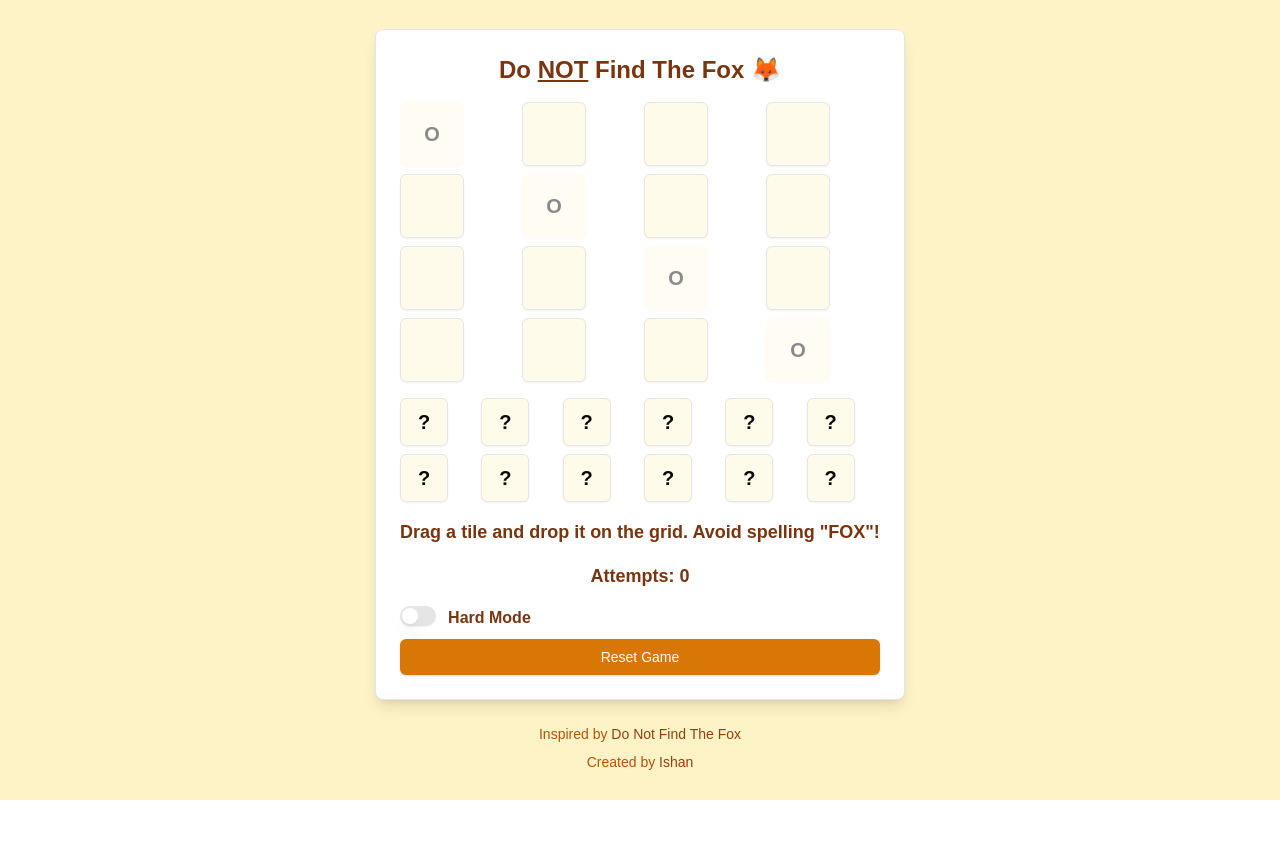
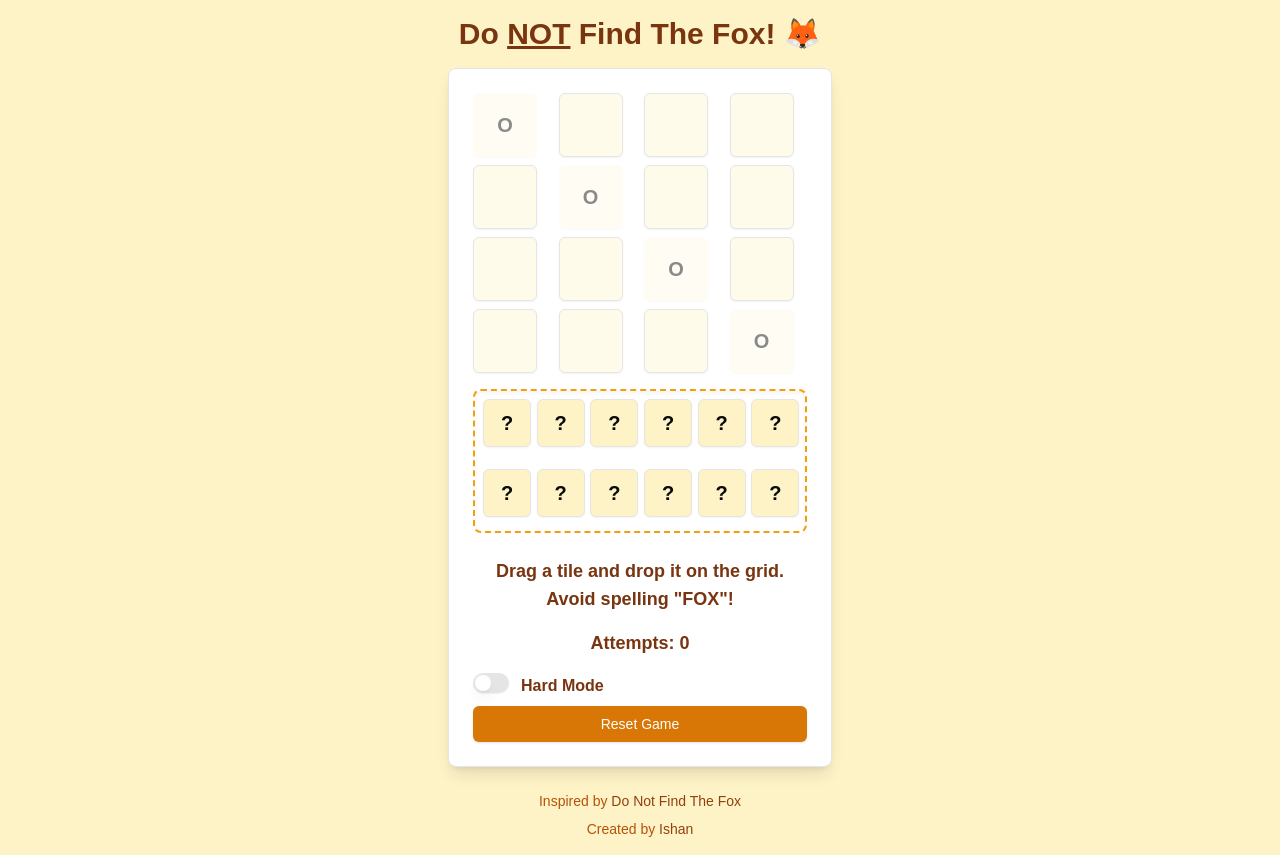
Before and after one commit to sad-pixel/donotfindthefox, a Next.js app: page / in a window 1280 px wide. Before the commit the page ends 800 px from the top, so only its background shows below. Built offline with nearby package versions, Linux system fonts and the light colour scheme.

Commit message:
feat: improve the ui

```diff
--- a/components/game.tsx
+++ b/components/game.tsx
@@ -127,8 +127,8 @@ export default function Game() {
 
   return (
     <div className="flex flex-col items-center justify-center min-h-screen bg-amber-100 p-4">
-      <Card className="p-6 bg-white rounded-lg shadow-lg">
-        <h1 className="text-2xl font-bold mb-4 text-center text-amber-900">Do <span className="underline">NOT</span> Find The Fox 🦊</h1>
+        <h1 className="text-3xl font-bold mb-4 text-center text-amber-900">Do <span className="underline">NOT</span> Find The Fox! 🦊</h1>
+      <Card className="p-6 bg-white rounded-lg shadow-lg w-96">
         <div className="grid grid-cols-4 gap-2 mb-4">
           {grid.map((row, i) =>
             row.map((cell, j) => (
@@ -145,17 +145,17 @@ export default function Game() {
             ))
           )}
         </div>
-        <div className="grid grid-cols-6 gap-2 mb-4">
+        <div className="grid grid-cols-6 gap-4 mb-6 h-36 border-2 pr-4 border-dashed border-amber-500 rounded-lg p-2 shadow-inner">
           {remainingTiles.map((tile, index) => (
             <Button
               key={index}
               draggable
               onDragStart={(e) => handleDragStart(e, index)}
-              className={`w-12 h-12 text-xl font-bold hover:bg-amber-100 transition-colors duration-200 bg-amber-50`}
+              className={`w-12 h-12 text-xl font-bold hover:bg-amber-50 transition-colors duration-200 bg-amber-100`}
               variant="outline"
               disabled={gameStatus !== 'playing'}
             >
-              ?
+              {gameStatus === 'lost' ? tile : '?'}
             </Button>
           ))}
         </div>
@@ -163,10 +163,6 @@ export default function Game() {
           {gameStatus === 'playing' && `Drag a tile and drop it on the grid. Avoid spelling "FOX"!`}
           {gameStatus === 'won' && 'Congratulations! You avoided spelling "FOX"!'}
           {gameStatus === 'lost' && 'Oh no! You spelled "FOX" and lost the game.'}
-        </div>
-        <div className="text-center text-xl font-bold mb-4 text-amber-900">
-          {gameStatus === 'won' && 'You won!'}
-          {gameStatus === 'lost' && 'You lost!'}
         </div>
         <div className="text-center text-lg font-semibold mb-4 text-amber-900">
             Attempts: {failAttempts}
@@ -184,7 +180,9 @@ export default function Game() {
         </div>
 
         <Button onClick={resetGame} className="w-full transition-colors duration-200 bg-amber-600 hover:bg-amber-700 text-white">
-          Reset Game
+        {gameStatus === 'playing' && 'Reset Game'}
+        {gameStatus === 'won' && 'Play Again?'}
+        {gameStatus === 'lost' && 'Try Again?'}
         </Button>
 
       </Card>
```
Also changed, not shown: 1 other file (tests, documents, lock files or other folders).
